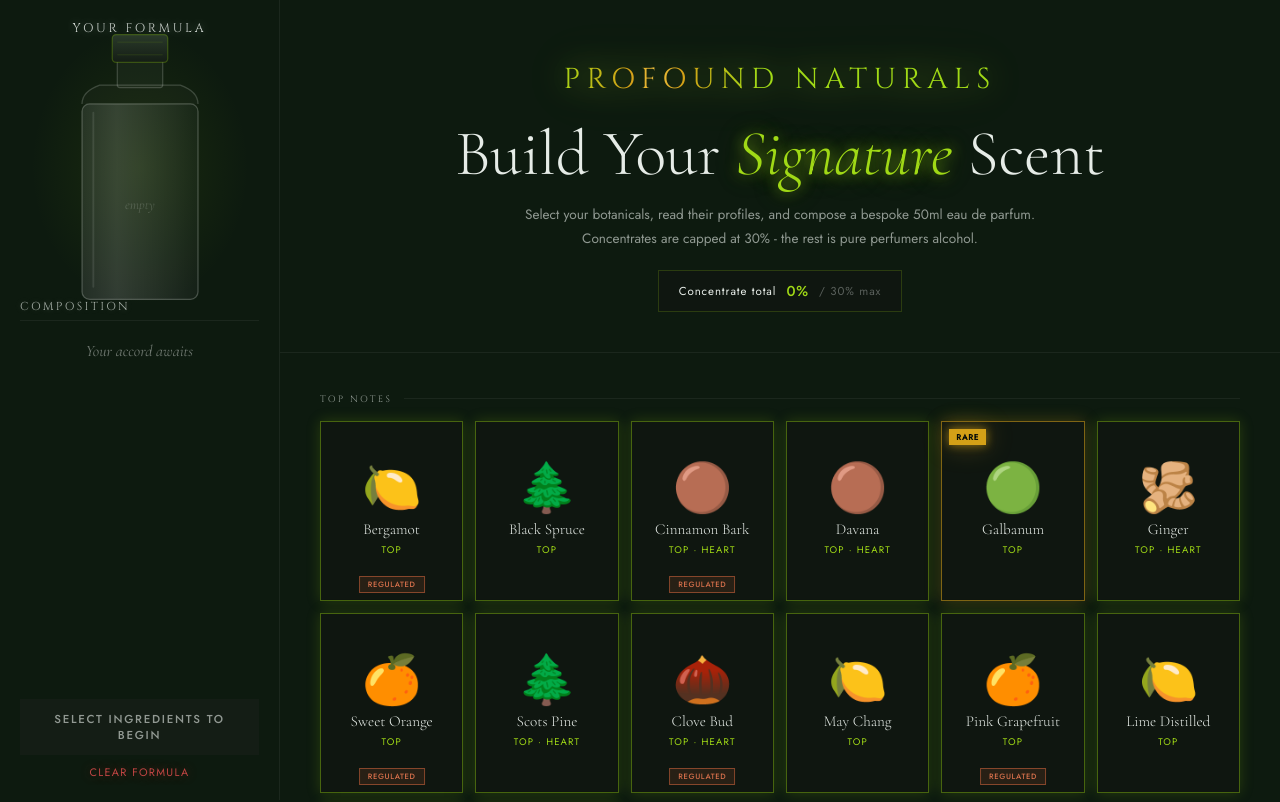
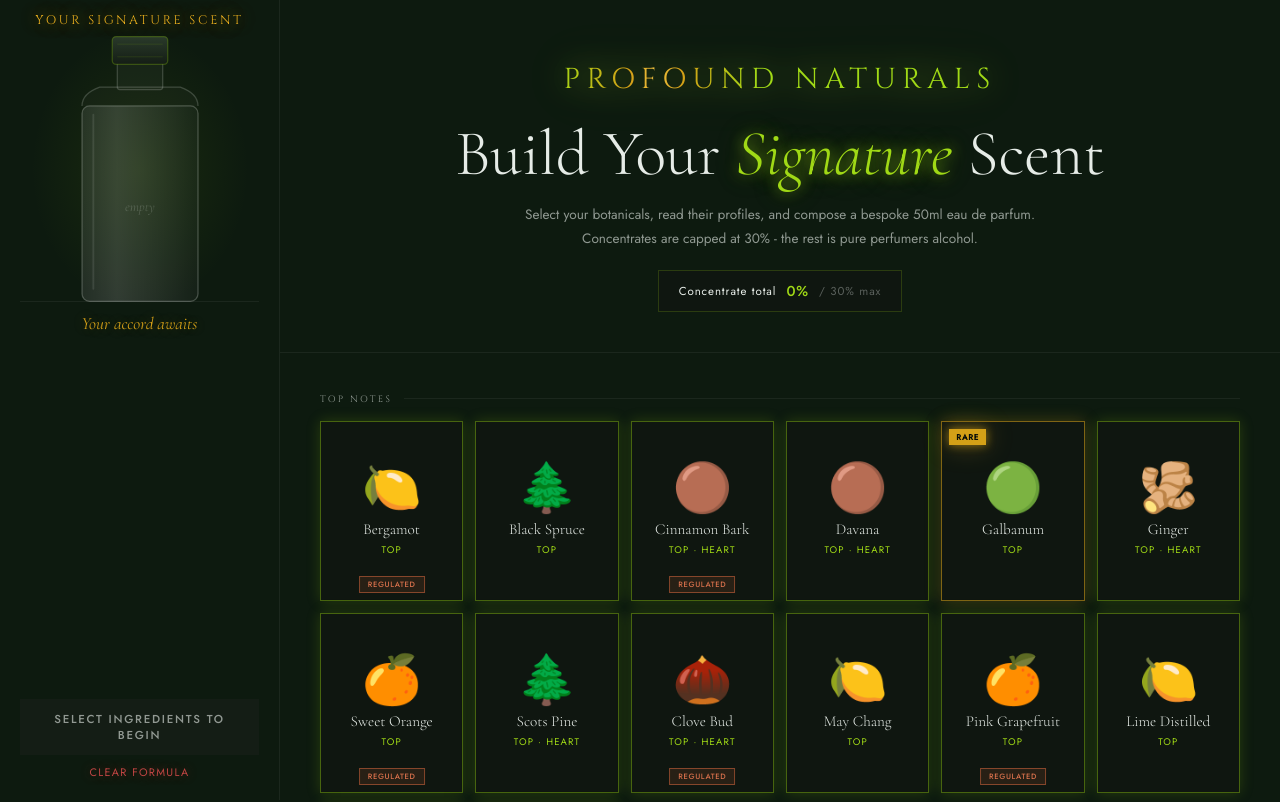
Before and after one commit to profoundnaturalsau/profound-naturals-builder, a website: page index.html in a window 1280 px wide. Shown: the top 802 px of the page. Drawn offline with nearby package versions, Linux system fonts and the light colour scheme.

Commit message:
amber glow on signature scent heading, tighten panel top spacing, remove Composition label, amber accord awaits

```diff
--- a/index.html
+++ b/index.html
@@ -264,7 +264,7 @@
 
   /* RIGHT — BOTTLE PANEL */
   .bottle-side {
-    padding:20px 20px 16px;
+    padding:12px 20px 16px;
     display:flex; flex-direction:column; align-items:center;
     position:fixed; top:0; left:0; width:280px; height:100vh;
     overflow:hidden; z-index:10;
@@ -274,13 +274,13 @@
 
   .bottle-eyebrow {
     font-family:var(--cinzel); font-size:.78rem; letter-spacing:.22em;
-    text-transform:uppercase; color:var(--white); margin-bottom:10px;
+    text-transform:uppercase; color:var(--amber); margin-bottom:20px;
     flex-shrink:0;
-    animation:eyebrowWhiteGlow 4s ease-in-out infinite;
-  }
-  @keyframes eyebrowWhiteGlow {
-    0%,100% { text-shadow:0 0 6px rgba(230,236,231,0.2); color:rgba(230,236,231,0.7); }
-    50%     { text-shadow:0 0 14px rgba(230,236,231,0.6), 0 0 28px rgba(230,236,231,0.2); color:rgba(230,236,231,1); }
+    animation:eyebrowAmberGlow 3.5s ease-in-out infinite;
+  }
+  @keyframes eyebrowAmberGlow {
+    0%,100% { color:rgba(212,160,23,0.65); text-shadow:0 0 8px rgba(212,160,23,0.25), 0 0 16px rgba(212,160,23,0.1); }
+    50%     { color:rgba(240,178,30,1); text-shadow:0 0 16px rgba(212,160,23,0.8), 0 0 32px rgba(212,160,23,0.45), 0 0 52px rgba(212,160,23,0.2); }
   }
 
   /* BOTTLE SVG wrapper */
@@ -298,7 +298,7 @@
   }
 
   /* FORMULA */
-  .formula-section { width:100%; flex:1; min-height:0; display:flex; flex-direction:column; }
+  .formula-section { width:100%; flex:1; min-height:0; display:flex; flex-direction:column; border-top:1px solid var(--border-sub); padding-top:6px; }
   .formula-title {
     font-family:var(--cinzel); font-size:.72rem; letter-spacing:.2em;
     text-transform:uppercase; color:var(--white);
@@ -307,7 +307,15 @@
     flex-shrink:0;
     animation:eyebrowWhiteGlow 4s ease-in-out infinite; animation-delay:.8s;
   }
-  .formula-empty { font-size:1rem; color:rgba(230,236,231,.45); text-align:center; padding:12px 0; font-style:italic; font-family:var(--serif); }
+  .formula-empty {
+    font-size:1.08rem; color:var(--amber); text-align:center;
+    padding:5px 0 12px; font-style:italic; font-family:var(--serif);
+    animation:accordGlow 3.5s ease-in-out infinite;
+  }
+  @keyframes accordGlow {
+    0%,100% { color:rgba(212,160,23,0.6); }
+    50%     { color:rgba(212,160,23,1); text-shadow:0 0 14px rgba(212,160,23,0.3); }
+  }
   .formula-scroll { flex:1; min-height:0; overflow-y:auto; scrollbar-width:none; }
   .formula-scroll::-webkit-scrollbar { display:none; }
   .formula-item {
@@ -969,7 +977,7 @@
 </header>
 
   <div class="bottle-side">
-    <div class="bottle-eyebrow">Your formula</div>
+    <div class="bottle-eyebrow">Your Signature Scent</div>
     <div class="bottle-wrap">
       <div class="bottle-glow" id="bottleGlow"></div>
       <svg width="200" height="290" viewBox="0 0 140 230" id="bottleSvg" style="position:relative;z-index:1;">
@@ -1011,7 +1019,6 @@
       </svg>
     </div>
     <div class="formula-section">
-      <div class="formula-title">Composition</div>
       <div class="formula-scroll">
         <div id="formulaBody"><div class="formula-empty">Your accord awaits</div></div>
         <div class="formula-pct-total" id="totalRow" style="display:none">
```
